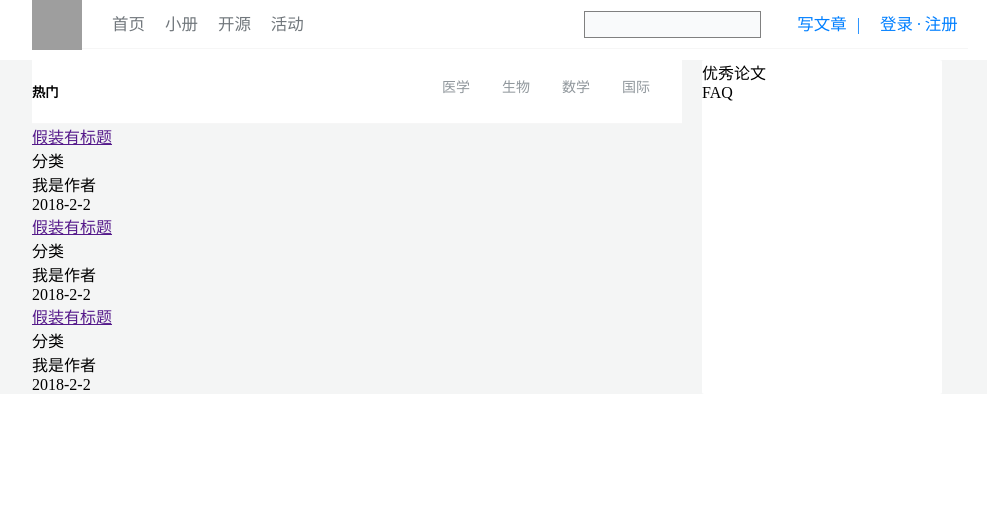
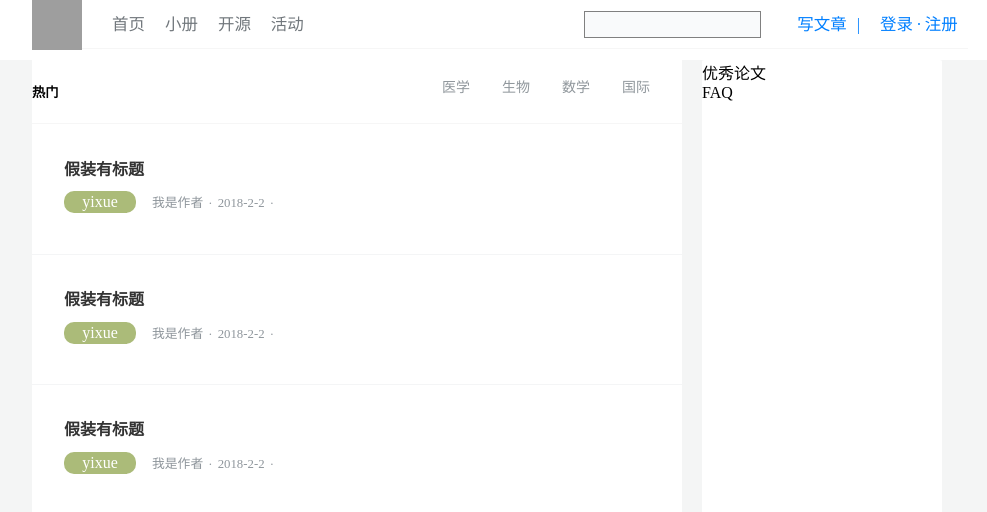
Before and after one commit to outofhadoop/graduation, a Vue app in the folder files/: page /#/ in a window 1280 px wide. Shown: the top 512 px of the page, without its empty margins (128-1115 px from the left). Built offline with nearby package versions, Linux system fonts and the light colour scheme; some icons are missing.

Commit message:
homepage modify

```diff
--- a/files/src/components/index.vue
+++ b/files/src/components/index.vue
@@ -35,4 +35,12 @@ export default {
 .index{
   background-color: #f4f5f5;
 }
+.ul{
+  -webkit-margin-before: 0px;
+  -webkit-margin-after: 0px;
+  list-style-type: circle;
+  -webkit-margin-start: 0px;
+  -webkit-margin-end: 0px;
+  -webkit-padding-start: 40px;
+}
 </style>
--- a/files/src/components/index_main/indexMainBox.vue
+++ b/files/src/components/index_main/indexMainBox.vue
@@ -8,18 +8,18 @@
                 </ul>
             </nav>
             <ul>
-                <li v-for="item1 in index_content" v-bind:key='item1.index'>
-                    <a>
-                        <div>
+                <li v-for="(item1, index) in index_content" v-bind:key='item1.index' class="index_content_li">
+                    <a class="index_content_li_a">
+                        <div class="index_content_li_a_div">
                             <div>
                                 <div>
                                     <a href="">{{ item1.title }}</a>
                                 </div>
-                                <div>
+                                <div class="index_content_li_div">
                                     <ul>
-                                        <li><span>{{ item1.type }}</span></li>
-                                        <li><div>{{ item1.author }}</div></li>
-                                        <li>{{ item1.time }}</li>
+                                        <li><span class="index_content_li_span" v-bind:class="'index_content_li_span_color_' + item1.type">{{ item1.type }}</span></li>
+                                        <li class="index_content_li_2"><div>{{ item1.author }}</div></li>
+                                        <li class="index_content_li_3">{{ item1.time }}</li>
                                     </ul>
                                 </div>
                             </div>
@@ -50,21 +50,21 @@ export default {
             index_content: [
                 {
                     title: '假装有标题',
-                    type: '分类',
+                    type: 'yixue',
                     author: '我是作者',
                     time: '2018-2-2',
                     count: '99999'
                 },
                 {
                     title: '假装有标题',
-                    type: '分类',
+                    type: 'yixue',
                     author: '我是作者',
                     time: '2018-2-2',
                     count: '99999'
                 },
                 {
                     title: '假装有标题',
-                    type: '分类',
+                    type: 'yixue',
                     author: '我是作者',
                     time: '2018-2-2',
                     count: '99999'
@@ -73,6 +73,9 @@ export default {
         }
     },
     methods: {
+
+    },
+    computed: {
 
     }
 }
@@ -132,5 +135,118 @@ nav{background-color: #fff;display: flex;-webkit-box-pack: justify;display: -web
 .index_left_link ul{
     list-style: none;
 }
-
+.index_content_li{
+    background: white;
+    border-bottom: 1px solid rgba(178,186,194,.15);
+    list-style: none;
+    display: list-item;
+    text-align: -webkit-match-parent;
+}
+.index_content_li_a{
+    word-break: break-word;
+    -ms-word-break: break-word;
+    -webkit-word-break: break-word;
+    cursor: pointer;
+}
+.index_content_li_a_div{
+    display: flex;
+    display: -ms-flexbox;
+    display: -webkit-box;
+    -webkit-box-align: center;
+    -ms-flex-align: center;
+    align-items: center;
+    padding: 1.167rem 2rem;
+    min-height: 5.75rem;
+}
+.index_content_li_a_div div{
+    display: list-item;
+    text-align: -webkit-match-parent;
+}
+.index_content_li_a_div div div{
+    -webkit-box-direction: normal;
+    margin: .3rem 0 .5rem;
+    white-space: nowrap;
+    overflow: hidden;
+    text-overflow: ellipsis;
+}
+.index_content_li_a_div div div a{
+    white-space: nowrap;
+    overflow: hidden;
+    color: #333;
+    text-decoration: none;
+    font-weight: bold;
+}
+.index_content_li_a_div div div a:hover{
+    text-decoration: underline;
+}
+.index_content_li_div{
+    font-size: 1rem;
+    color: #8f969c;
+    display: block;
+    -webkit-box-direction: normal;
+}
+.index_content_li_div ul{
+    display: -webkit-box;
+    display: -ms-flexbox;
+    display: flex;
+    -webkit-box-align: baseline;
+    -ms-flex-align: baseline;
+    align-items: baseline;
+    white-space: nowrap;
+    list-style: none;
+}
+.index_content_li_div ul li{
+    display: list-item;
+    text-align: -webkit-match-parent;
+}
+.index_content_li_span_color_yixue{
+    background-color: #abbb79;
+}
+.index_content_li_span_color_lunwen{
+    background-color: #abbb79;
+}
+.index_content_li_span{
+    display: inline-block;
+    margin-right: 1rem;
+    padding: .18rem 0;
+    min-width: 4.5rem;
+    text-align: center;
+    line-height: 1;
+    color: #fff;
+    border-radius: 10px;
+}
+.index_content_li_2{
+    display: -webkit-box;
+    display: -ms-flexbox;
+    display: flex;
+    -webkit-box-align: baseline;
+    -ms-flex-align: baseline;
+    align-items: baseline;
+    font-size: 1rem;
+    color: #8f969c;
+    cursor: pointer;
+}
+.index_content_li_2 div{
+    white-space: nowrap;
+    font-size: 0.8rem;
+    color: #8f969c;
+}
+.index_content_li_2 div::after{
+    content: '\B7';
+    margin: 0 .4em;
+    color: #8f969c;
+}
+.index_content_li_2 div:hover{
+    color: #007fff;
+}
+.index_content_li_3::after{
+    content: '\B7';
+    margin: 0 .4em;
+    color: #8f969c;
+}
+.index_content_li_3{
+    white-space: nowrap;
+    font-size: 0.8rem;
+    color: #8f969c;
+}
 </style>
```
